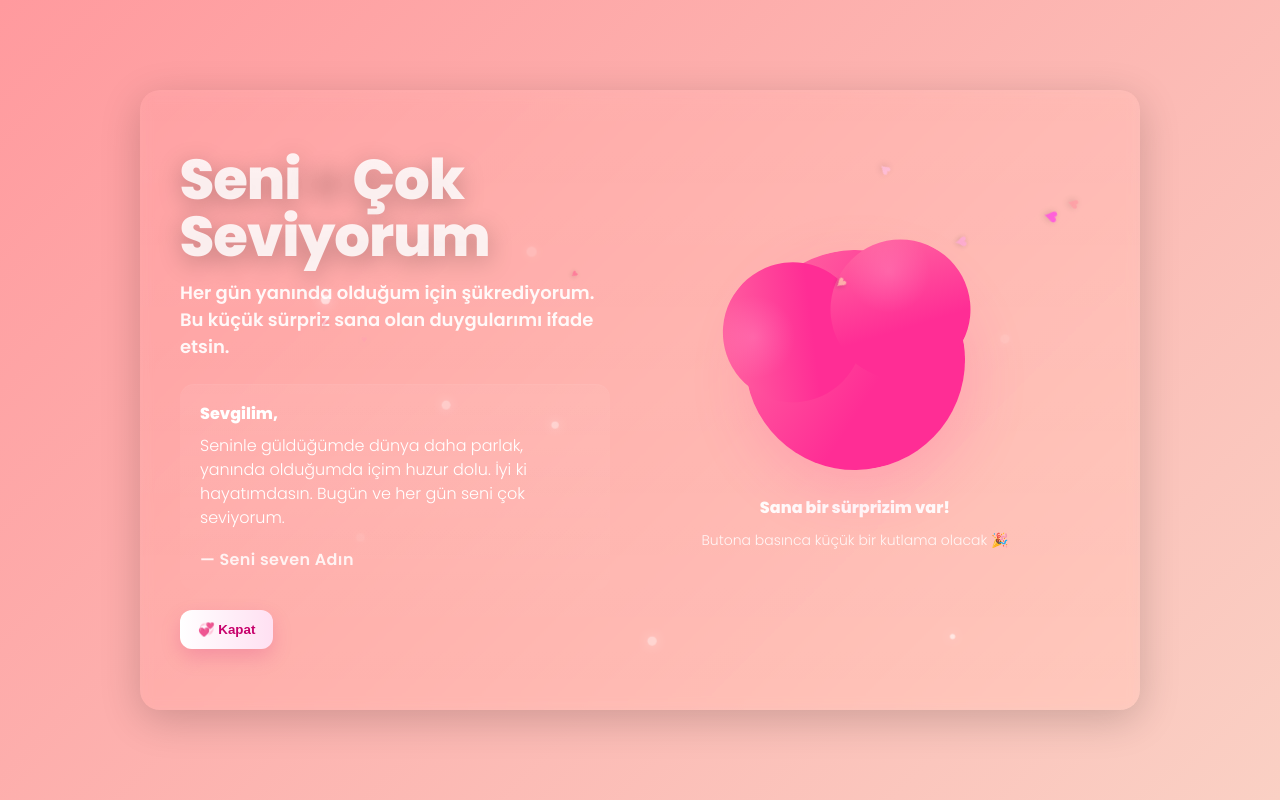
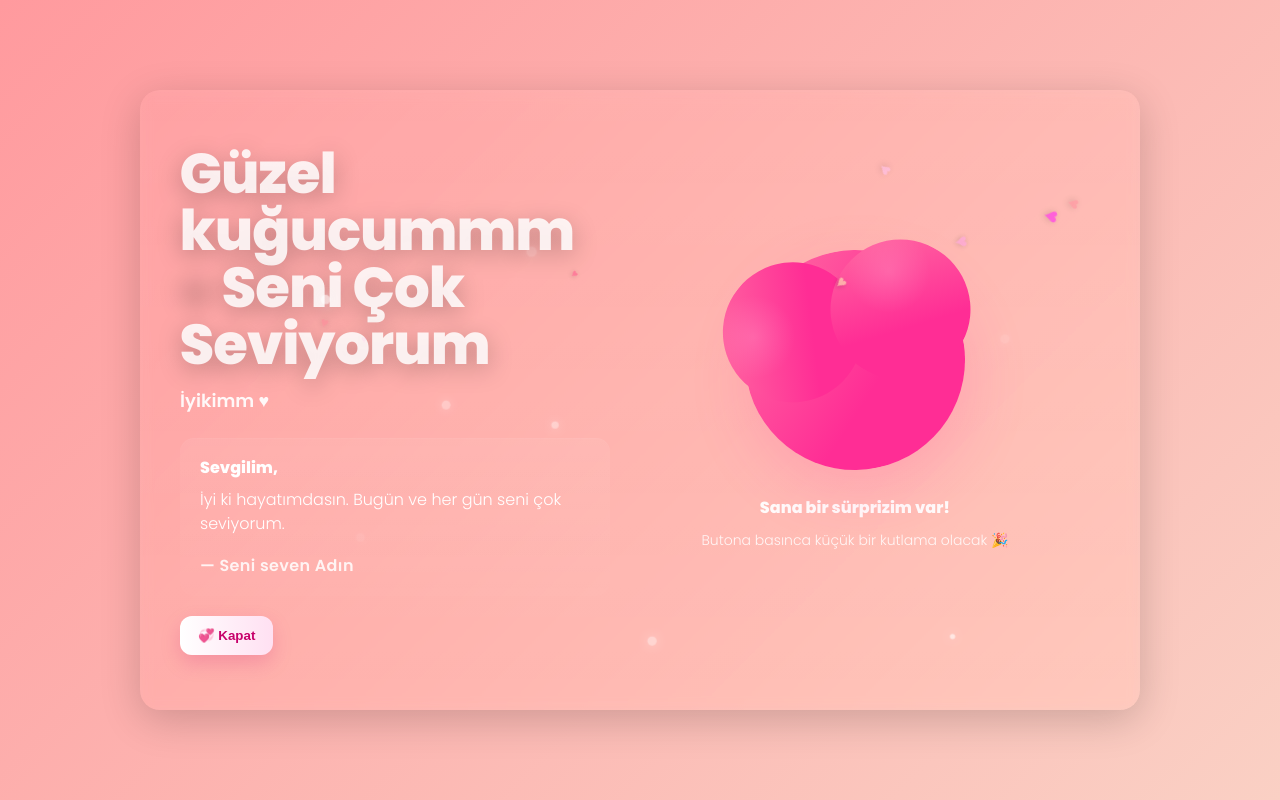
Before and after one commit to sebrar/d, a plain HTML site: page index.html in a window 1280 px wide. Both pictures are taken after a click on the button "💖 Mesajı Göster". Drawn offline with Linux system fonts and the light colour scheme.

Commit message:
Update index.html

```diff
--- a/index.html
+++ b/index.html
@@ -184,15 +184,15 @@
 <body>
   <div class="card" role="main" aria-label="Sevgiliye özel sayfa">
     <div class="left">
-      <h1 aria-hidden="true">Seni <span style="color: #fff0;">♥</span> Çok Seviyorum</h1>
-      <p class="lead">Her gün yanında olduğum için şükrediyorum. Bu küçük sürpriz sana olan duygularımı ifade etsin.</p>
+      <h1 aria-hidden="true">Güzel kuğucummm <span style="color: #fff0;">♥</span> Seni Çok Seviyorum</h1>
+      <p class="lead">İyikimm ♥</p>
 
       <div class="messageBox reveal" id="message">
         <strong>Sevgilim,</strong>
         <p style="margin:8px 0 0 0;">
-          Seninle güldüğümde dünya daha parlak, yanında olduğumda içim huzur dolu. İyi ki hayatımdasın. Bugün ve her gün seni çok seviyorum.
+          İyi ki hayatımdasın. Bugün ve her gün seni çok seviyorum.
         </p>
-        <div class="signature">— Seni seven <span id="giver">Benim</span></div>
+        <div class="signature">— Seni seven <span id="giver">Ebrar</span></div>
       </div>
 
       <button class="btn" id="revealBtn" aria-pressed="false" title="Mesajı göster">
```
